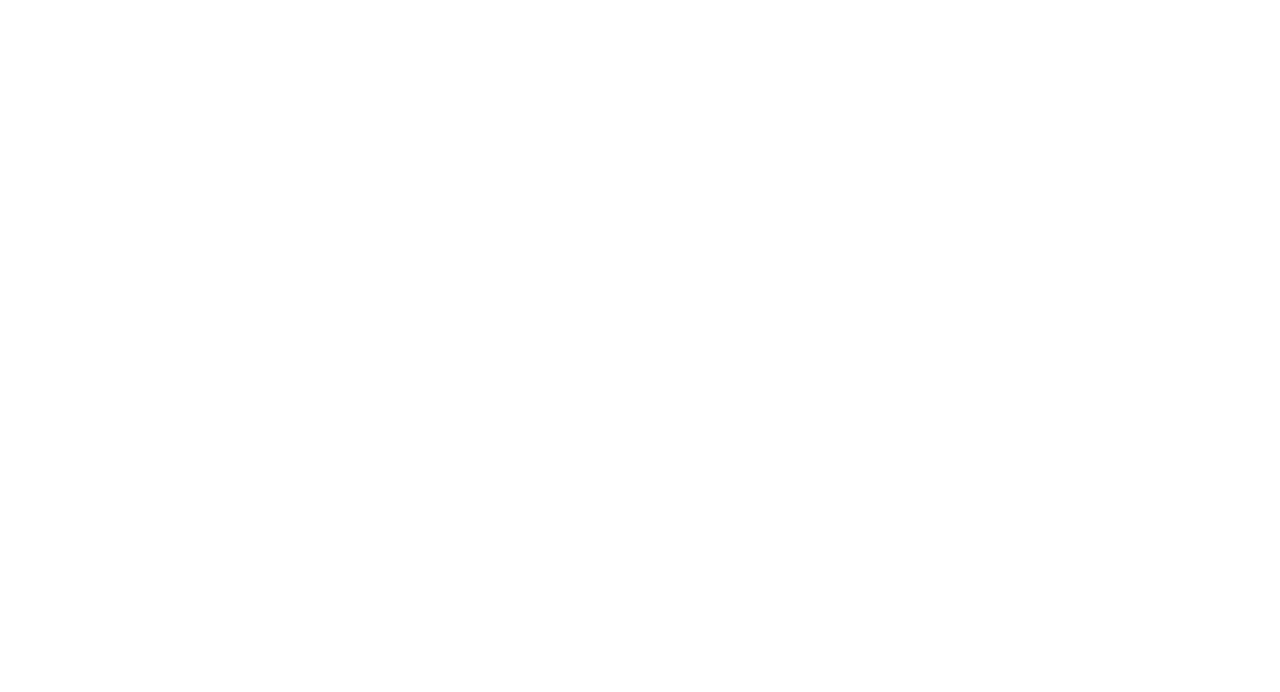
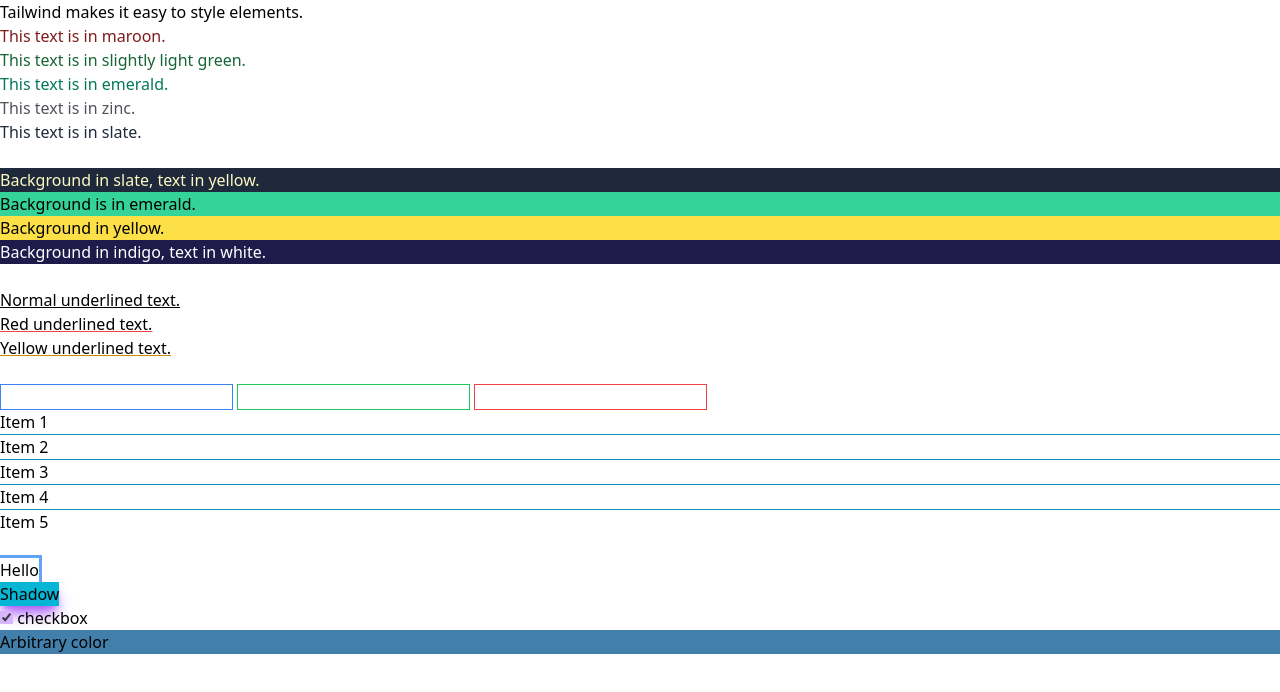
Before and after one commit to ablonewolf/TailWindCSS-Practice-Codes, a website: page tailwind-practice-codes/02-colors/index.html in a window 1280 px wide. Drawn offline with nearby package versions, Linux system fonts and the light colour scheme.

Commit message:
Demonstrated various color classes in various html elements.

```diff
--- a/tailwind-practice-codes/02-colors/index.html
+++ b/tailwind-practice-codes/02-colors/index.html
@@ -1,9 +1,9 @@
 <!DOCTYPE html>
 <html lang="en">
 <head>
-    <meta charset="UTF-8" />
-    <meta http-equiv="X-UA-Compatible" content="IE=edge" />
-    <meta name="viewport" content="width=device-width, initial-scale=1.0" />
+    <meta charset="UTF-8"/>
+    <meta http-equiv="X-UA-Compatible" content="IE=edge"/>
+    <meta name="viewport" content="width=device-width, initial-scale=1.0"/>
     <script src="https://cdn.tailwindcss.com"></script>
     <title>Colors</title>
 </head>
@@ -12,21 +12,81 @@
 <!-- white, black, red, green, blue, orange, yellow, purple, lime, emerald, teal, cyan, indigo, violet, fuchsia, pink, rose, sky, gray, slate, zinc, neutral, stone, amber,  -->
 
 <!-- Text Colors -->
-
+<p class="text-black">
+    Tailwind makes it easy to style elements.
+</p>
+<p class="text-red-900">
+    This text is in maroon.
+</p>
+<p class="text-green-800">
+    This text is in slightly light green.
+</p>
+<p class="text-emerald-700">
+    This text is in emerald.
+</p>
+<p class="text-zinc-600">
+    This text is in zinc.
+</p>
+<p class="text-slate-800">
+    This text is in slate.
+</p>
+<br>
 <!-- Background Colors -->
-
+<p class="bg-slate-800 text-yellow-100">
+    Background in slate, text in yellow.
+</p>
+<p class="bg-emerald-400">
+    Background is in emerald.
+</p>
+<p class="bg-yellow-300">
+    Background in yellow.
+</p>
+<p class="bg-indigo-950 text-white">
+    Background in indigo, text in white.
+</p>
+<br>
 <!-- Text Underline -->
-
+<p class="underline">
+    Normal underlined text.
+</p>
+<p class="underline decoration-red-500">
+    Red underlined text.
+</p>
+<p class="underline decoration-yellow-600">
+    Yellow underlined text.
+</p>
+<br>
 <!-- Border Colors -->
-
+<input type="text" class="border border-blue-500">
+<input type="text" class="border border-green-500">
+<input type="text" class="border border-red-500">
+<br>
 <!-- Divide Colors -->
-
+<div class="divide-y divide-cyan-600">
+    <div>Item 1</div>
+    <div>Item 2</div>
+    <div>Item 3</div>
+    <div>Item 4</div>
+    <div>Item 5</div>
+</div>
 <!-- Outline Colors -->
-
+<br>
+<button class="outline outline-blue-400">
+    Hello
+</button>
+<br>
 <!-- Box Shadow Colors (Opacity defaults to 100, but you can set it)-->
-
+<button class="shadow-lg bg-cyan-500 shadow-purple-500">
+    Shadow
+</button>
+<br>
 <!-- Accent Colors -->
-
+<label>
+    <input type="checkbox" class="accent-purple-300" checked>
+    checkbox
+</label>
+<br>
 <!-- Arbitrary Colors -->
+<div class="bg-[#427fab]">Arbitrary color</div>
 </body>
 </html>
```
Lines whose indentation alone changed are shown as unchanged.
